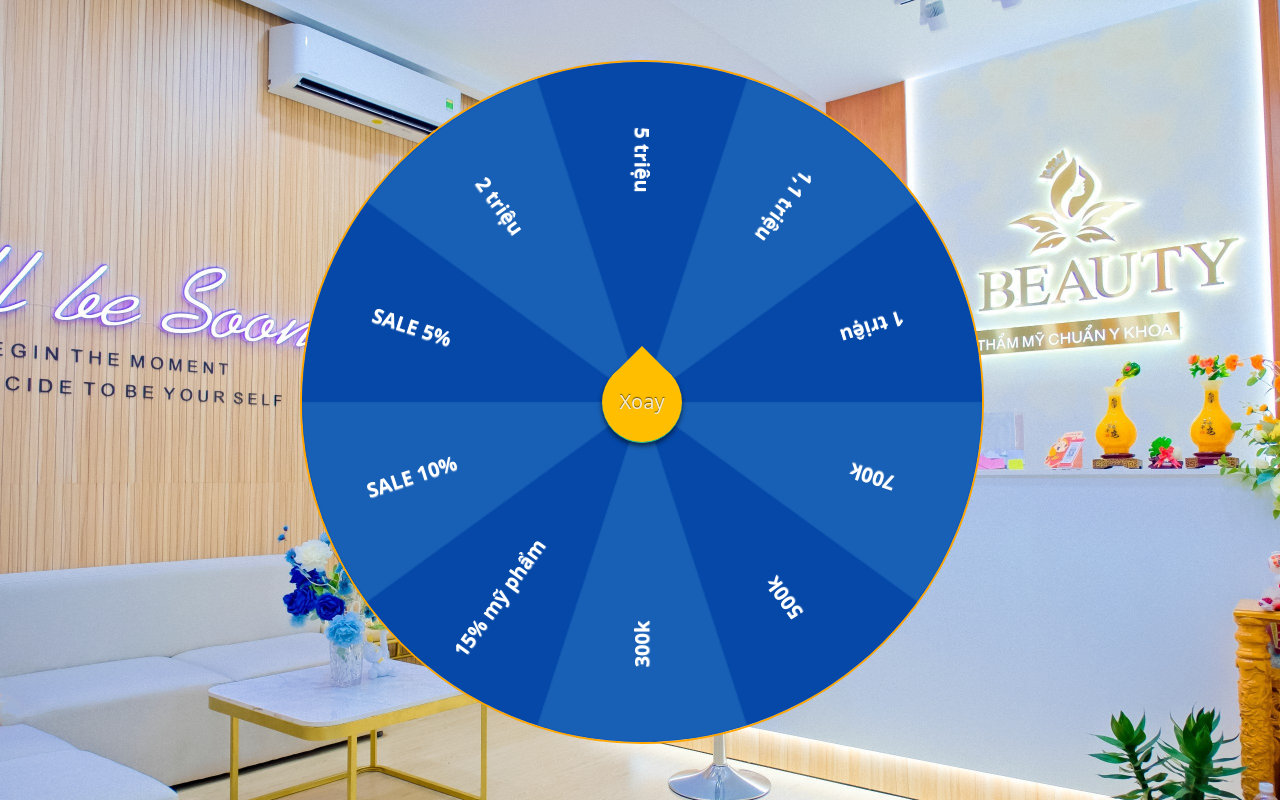
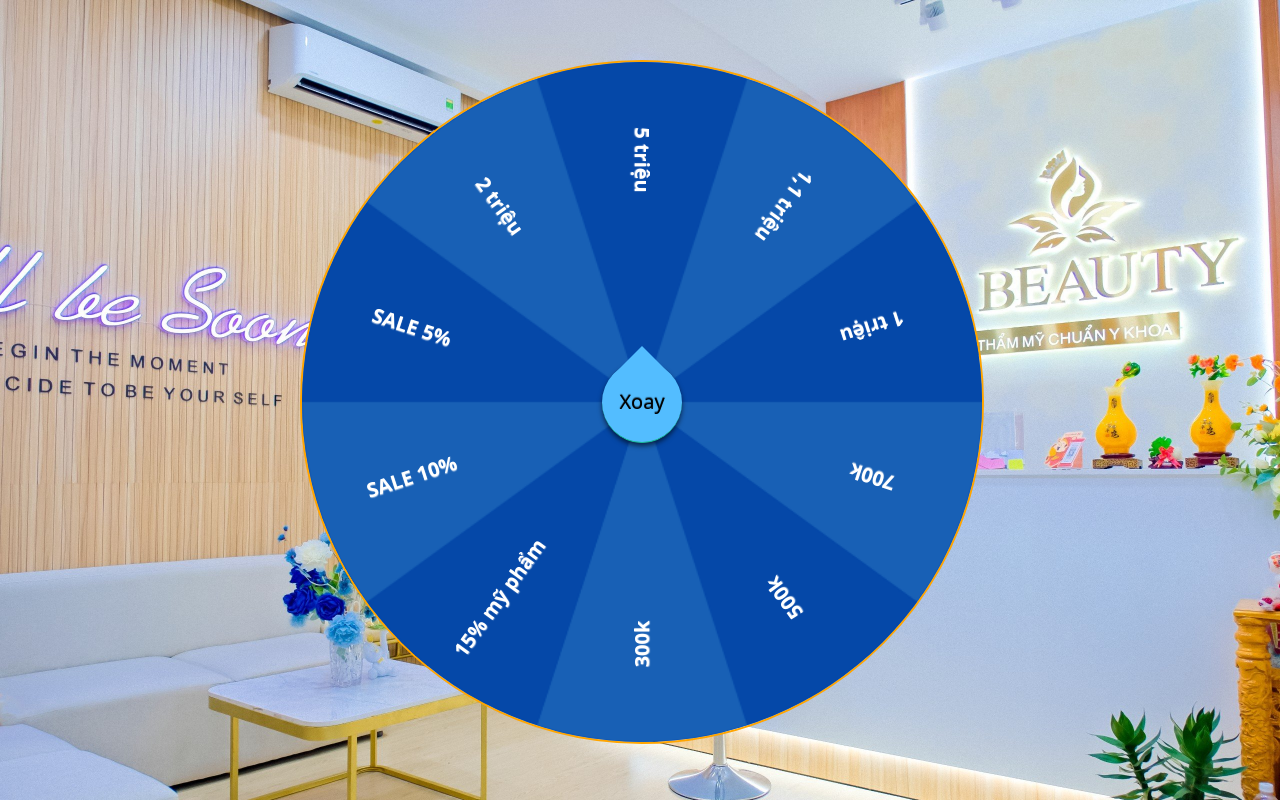
Before and after one commit to huubvKaopiz/sbeauty-lucky, a plain HTML site: page LT Sẹo.html in a window 1280 px wide. Drawn offline with Linux system fonts and the light colour scheme; some packages are replaced by stand-ins of ours; a script that the page names is missing.

Commit message:
Thu Nov 30 07:06:24 +07 2023

```diff
--- a/css/hc-canvas-luckwheel.css
+++ b/css/hc-canvas-luckwheel.css
@@ -96,8 +96,8 @@
   width: 80px;
   height: 80px;
   border-radius: 50%;
-  color: #f4e9cc;
-  background-color: #ffbf00;
+  color: black;
+  background-color: #53bdff;
   line-height: 80px;
   text-align: center;
   font-size: 20px;
@@ -118,12 +118,12 @@
   border-width: 30px;
   border-style: solid;
   border-color: transparent;
-  border-bottom-color: #ffbf00;
+  border-bottom-color: #53bdff;
 }
 
 .hc-luckywheel-btn.disabled {
   pointer-events: none;
-  background: #ffbf00;
+  background: #53bdff;
 }
 
 /* .hc-luckywheel-btn.disabled::after {
```
